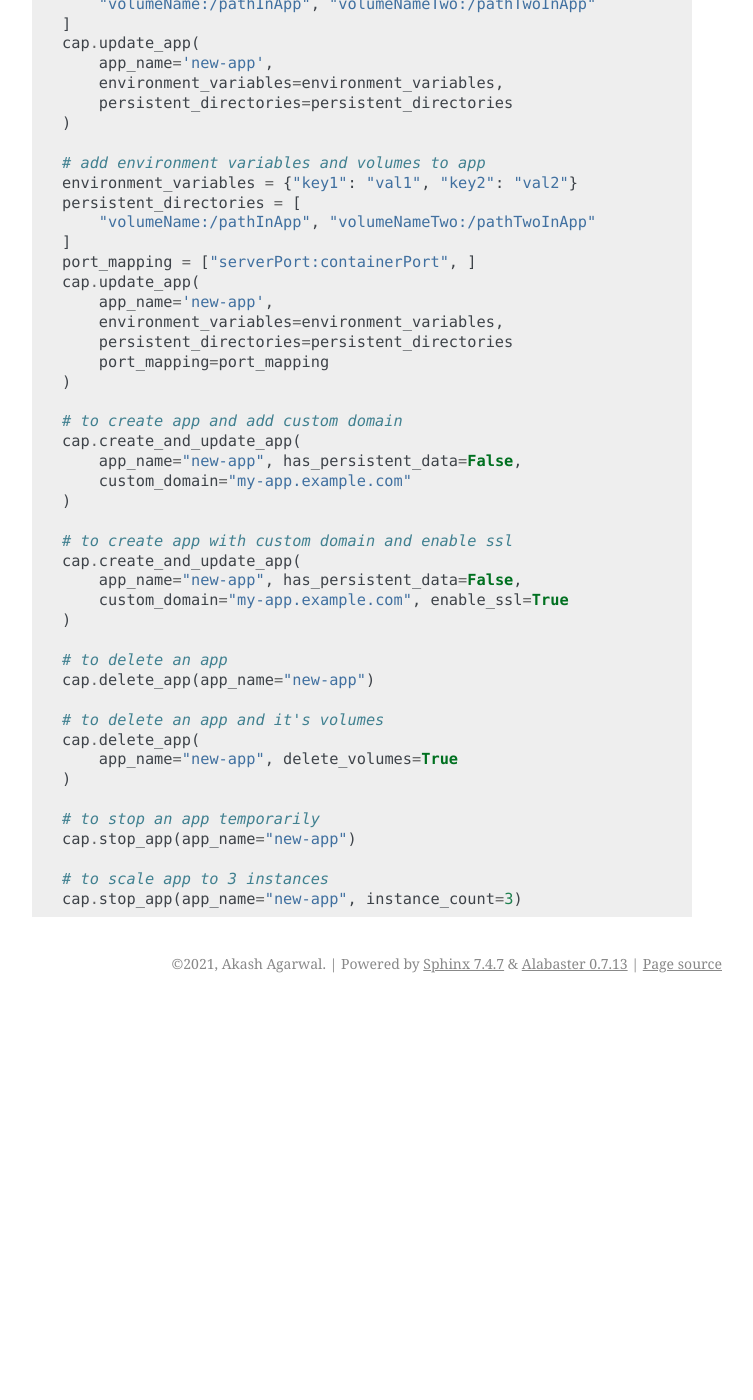
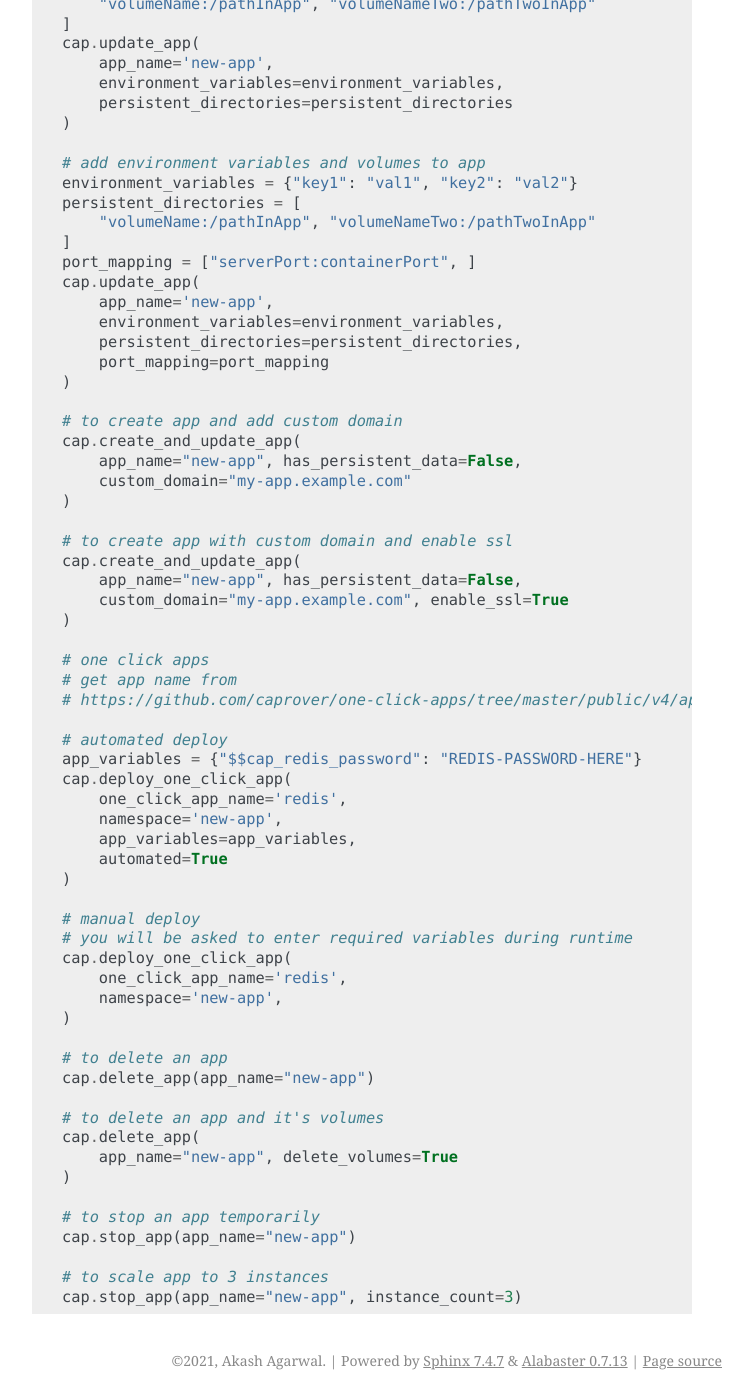
Before and after one commit to ak4zh/Caprover-API, a Sphinx documentation site: the page built from docs/usage.rst, in a window 1280 px wide and 1400 px high, scrolled down 733 px. Shown: the whole window, without its empty margins (388-1141 px from the left). Built offline with Sphinx 7.4.7, drawn with Linux system fonts in a browser that asks for light colours; before the commit the page ends 1736 px from its top, so only the background shows below that.

Commit message:
updated docs

```diff
--- a/docs/usage.rst
+++ b/docs/usage.rst
@@ -50,7 +50,7 @@ To use Caprover API in a project::
     cap.update_app(
         app_name='new-app',
         environment_variables=environment_variables,
-        persistent_directories=persistent_directories
+        persistent_directories=persistent_directories,
         port_mapping=port_mapping
     )
 
@@ -66,6 +66,26 @@ To use Caprover API in a project::
         custom_domain="my-app.example.com", enable_ssl=True
     )
 
+    # one click apps
+    # get app name from
+    # https://github.com/caprover/one-click-apps/tree/master/public/v4/apps
+
+    # automated deploy
+    app_variables = {"$$cap_redis_password": "REDIS-PASSWORD-HERE"}
+    cap.deploy_one_click_app(
+        one_click_app_name='redis',
+        namespace='new-app',
+        app_variables=app_variables,
+        automated=True
+    )
+
+    # manual deploy
+    # you will be asked to enter required variables during runtime
+    cap.deploy_one_click_app(
+        one_click_app_name='redis',
+        namespace='new-app',
+    )
+
     # to delete an app
     cap.delete_app(app_name="new-app")
 
```
